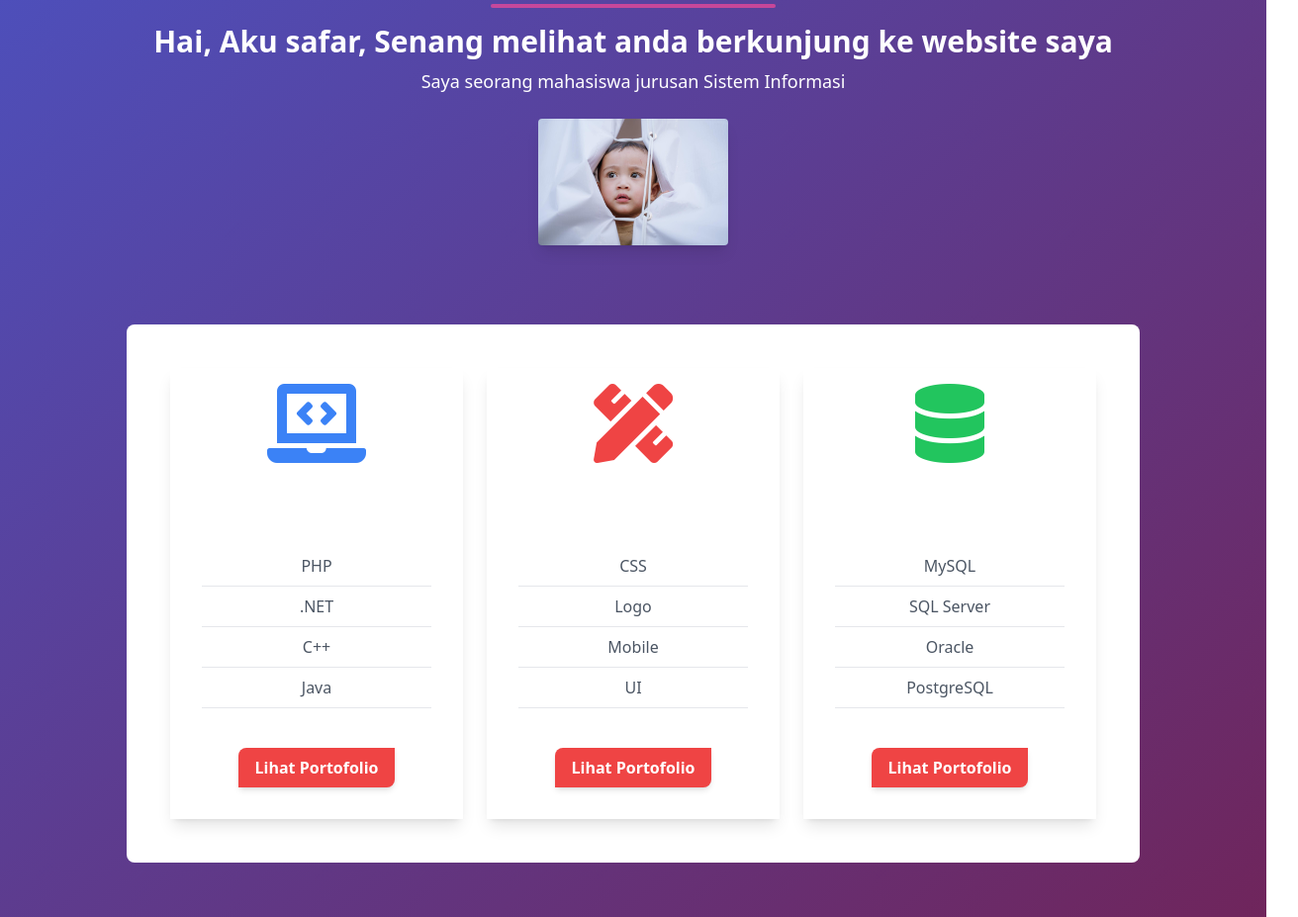
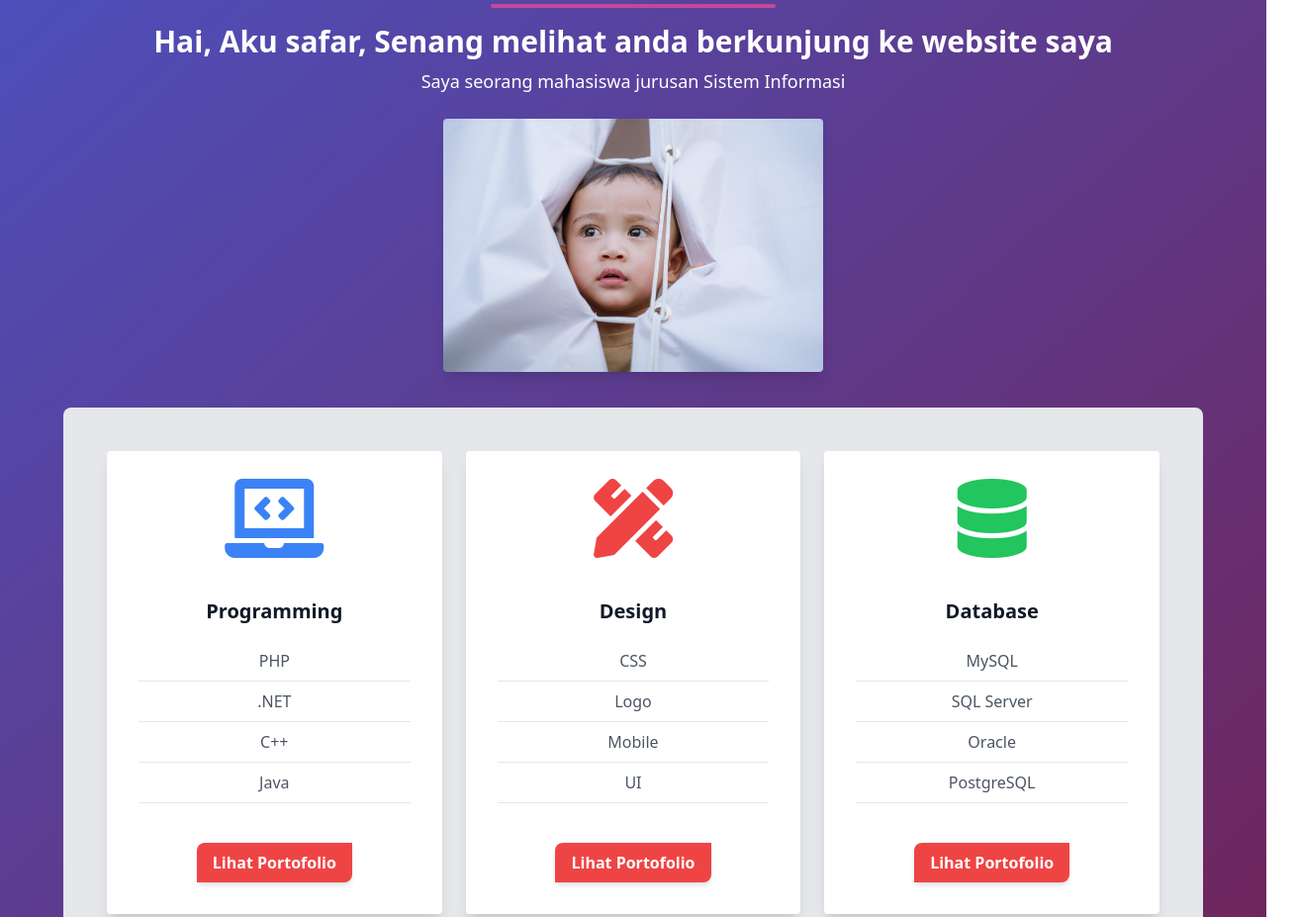
Before and after one commit to Safarqwerty/Web-porto-Tailwindcss, a website: page src/index.html in a window 1280 px wide. Shown: the part 192-1119 px from the top of the page at 99% size, 1312 px wide, since content can reach past the window. Drawn offline with Linux system fonts and the light colour scheme.

Commit message:
perbaikan

```diff
--- a/src/index.html
+++ b/src/index.html
@@ -79,16 +79,16 @@
             </div>
             <h2 class="text-3xl font-bold mb-2">Hai, Aku safar, Senang melihat anda berkunjung ke website saya</h2>
             <h3 class="text-lg mb-2 ">Saya seorang mahasiswa jurusan Sistem Informasi</h3>
-            <div class="w-full">
+            <div class="w-full mb-5">
                 <div class="px-4 py-4">
-                    <img src="/img/cipung.jpg" class="shadow-lg rounded max-w-full mx-auto text-center w-48">
+                    <img src="/img/cipung.jpg" class="shadow-lg rounded max-w-full mx-auto text-center w-96">
                 </div>
             </div>
-            <div class="grid grid-cols-1 md:grid-cols-3 bg-white py-4 px-4 md:py-8 md:px-8 m-16 rounded-lg">
-                <div class="max-w-sm shadow-lg px-4 py-4 bg-white m-3 text-center">
-                    <i class="fas fa-laptop-code text-blue-500 fa-5x mb-6"></i>
+            <div class="grid grid-cols-1 md:grid-cols-3 bg-gray-200 py-4 md:py-8 md:px-8 rounded-lg">
+                <div class="max-w-sm shadow-lg px-4 py-4 bg-white m-3 text-center rounded">
+                    <i class="fas fa-laptop-code text-blue-500 fa-5x mb-3 py-3"></i>
                     <div class="p-4">
-                        <p class="font-bold text-lg md:text-xl mb-6">Programming</p>
+                        <p class="font-bold text-lg md:text-xl mb-6 text-gray-900">Programming</p>
                         <p class="text-gray-600 text-base mb-2">PHP</p>
                         <hr class="text-gray-600 mb-2">
                         <p class="text-gray-600 text-base mb-2">.NET</p>
@@ -104,10 +104,10 @@
                             Portofolio</button>
                     </div>
                 </div>
-                <div class="max-w-sm shadow-lg px-4 py-4 bg-white m-3 text-center">
-                    <i class="fas fa-pencil-ruler text-red-500 fa-5x mb-6"></i>
+                <div class="max-w-sm shadow-lg py-4 px-4 bg-white m-3 text-center rounded">
+                    <i class="fas fa-pencil-ruler text-red-500 fa-5x mb-3 py-3"></i>
                     <div class="p-4">
-                        <p class="font-bold text-lg md:text-xl mb-6">Design</p>
+                        <p class="font-bold text-lg md:text-xl mb-6 text-gray-900">Design</p>
                         <p class="text-gray-600 text-base mb-2">CSS</p>
                         <hr class="text-gray-600 mb-2">
                         <p class="text-gray-600 text-base mb-2">Logo</p>
@@ -123,10 +123,10 @@
                             Portofolio</button>
                     </div>
                 </div>
-                <div class="max-w-sm shadow-lg px-4 py-4 bg-white m-3 text-center">
-                    <i class="fas fa-database text-green-500 fa-5x mb-6"></i>
+                <div class="max-w-sm shadow-lg py-4 px-4 bg-white m-3 text-center rounded">
+                    <i class="fas fa-database text-green-500 fa-5x mb-3 py-3"></i>
                     <div class="p-4">
-                        <p class="font-bold text-lg md:text-xl mb-6">Database</p>
+                        <p class="font-bold text-lg md:text-xl mb-6 text-gray-900">Database</p>
                         <p class="text-gray-600 text-base mb-2">MySQL</p>
                         <hr class="text-gray-600 mb-2">
                         <p class="text-gray-600 text-base mb-2">SQL Server</p>
@@ -146,7 +146,7 @@
         </div>
     </section>
 
-    <section id="skill" class="container mx-auto py-4 bg-white">
+    <section id="skill" class="container mx-auto py-4">
         <div class="flex flex-wrap">
             <div class="w-full md:w-4/12 mx-auto px-4 py-5 sm:py-32">
                 <img src="/img/turu.jpg" class="max-w-full rounded-lg shadow-lg">
@@ -262,7 +262,7 @@
         </div>
     </section>
 
-    <section class="w-screen py-4 bg-white mx-8">
+    <section class="w-screen py-4 bg-white">
         <div class="text-center">
             <a href="#" class="text-indigo-700 hover:text-indigo-900 p-2">
                 <i class="fa-2x fab fa-facebook"></i>
```
Also changed, not shown: dist/output.css, img/g4.jpg.
